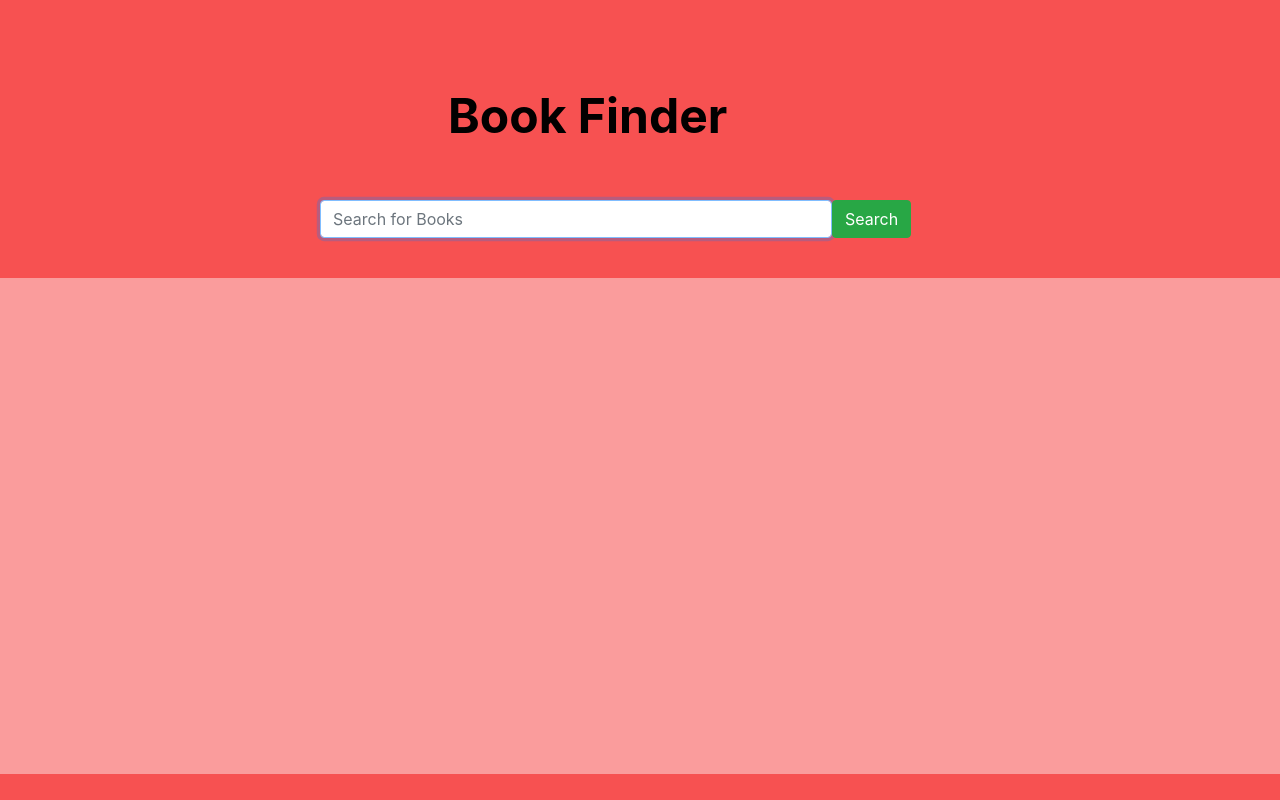
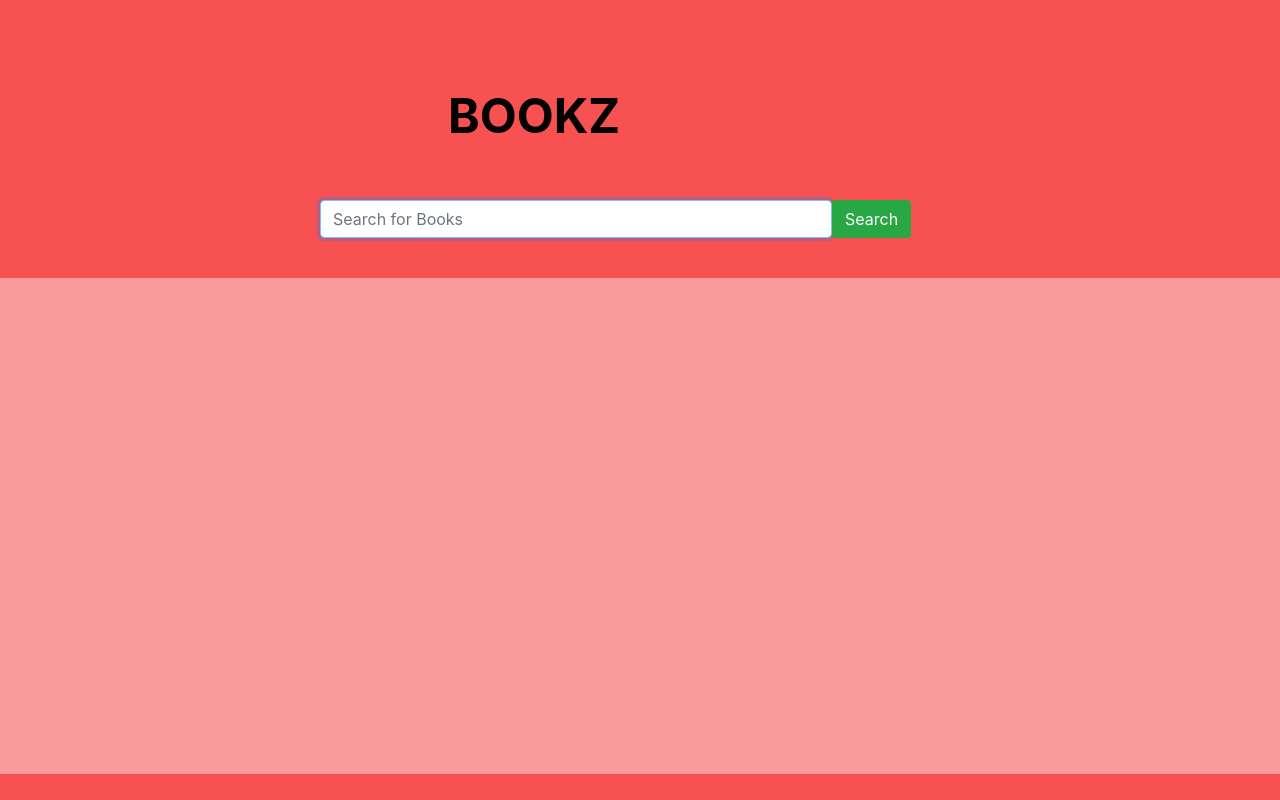
Before and after one commit to arnavshroff/App-By-Arnav, a plain HTML site: page index.html in a window 1280 px wide. Drawn offline with nearby package versions, Linux system fonts and the light colour scheme.

Commit message:
Update index.html

```diff
--- a/index.html
+++ b/index.html
@@ -10,7 +10,7 @@
     <title>Book Finder</title>
 </head>
 <body id="main">
-    <div class="booktit"><b>Book Finder</b></div>
+    <div class="booktit"><b>BOOKZ</b></div>
     <div class="frm">
             <input type="search" class="form-control" id="query" placeholder="Search for Books" autocomplete="off" autofocus>
             <input type="button" class="btn btn-success srcBtn" value="Search" name="btn" onclick="queryBooks()">
```
